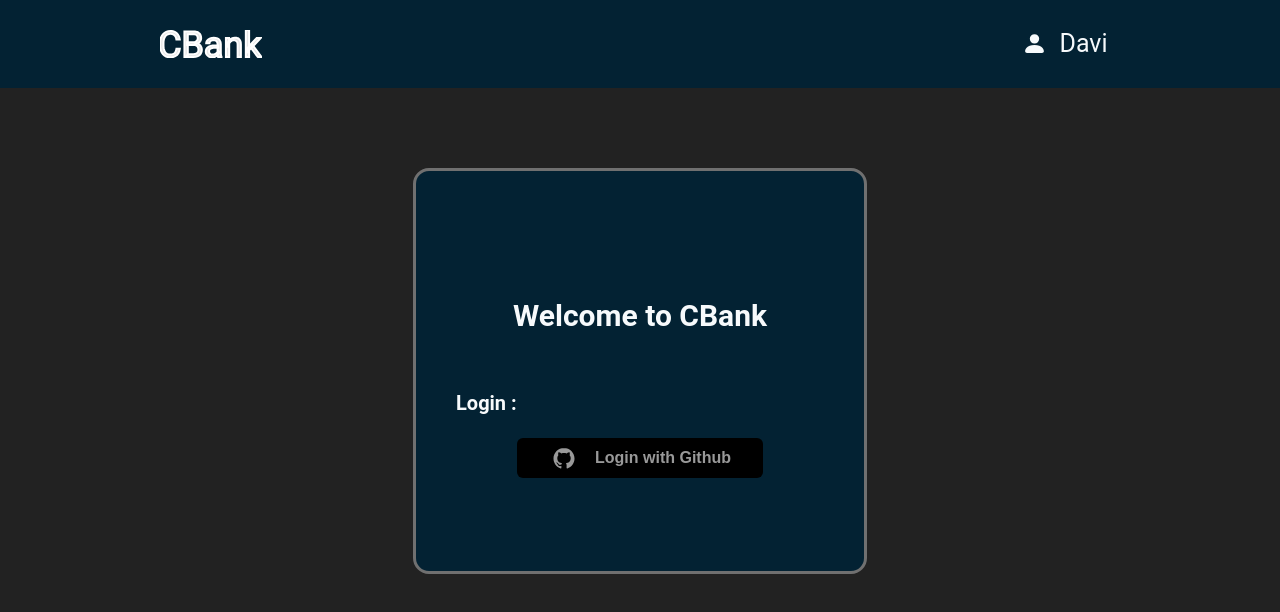
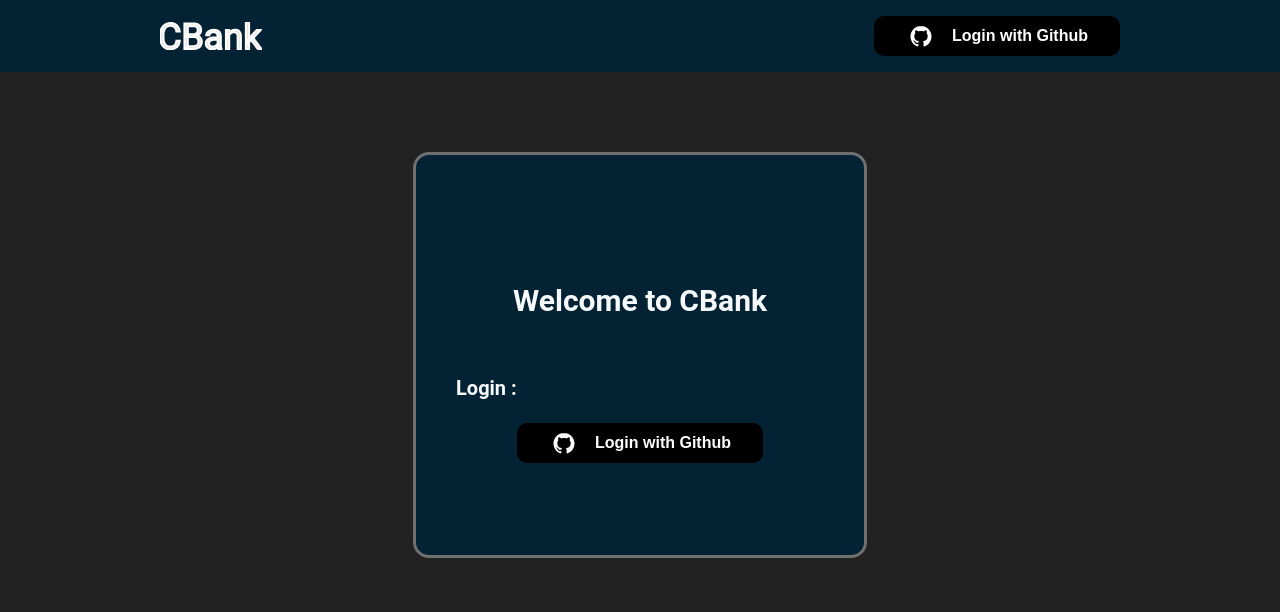
Before and after one commit to Davi-Serrano/Cbank, a Next.js app: page / in a window 1280 px wide. Shown: the top 612 px of the page. Built offline with nearby package versions, Linux system fonts and the light colour scheme; no server answers.

Commit message:
Header and singOut

```diff
--- a/src/components/Header.tsx
+++ b/src/components/Header.tsx
@@ -1,28 +1,52 @@
-import { Flex , Text} from "@chakra-ui/react";
-import { BsFillPersonFill } from  "react-icons/bs"
+import { Flex ,Button, Image,Text} from "@chakra-ui/react";
+import { useSession, signOut } from "next-auth/react";
 import {Logo} from "./Logo"
+import { SingInButton } from "./SingInButton";
 
 export  function Header() {
-    const logged = false
-
+    const {data: session}: any = useSession()
     return(
 
         <Flex
           justify="space-between"
           align="center"
-          p="0 10em"
+          p="1em 10em"
           bg="#032233"
           >
             <Logo />
-            {logged ?
-                 <p >Login</p> :
+            {session ?
+                 <Flex
+                 align="center"
+                 justify="space-around"
+                 fontSize={25}
+               >
+                   <Image src={session?.user?.image} w="50px" borderRadius="100%" />
+                   <Text px="0.5em"> {session?.user?.name}</Text>
+                   <Button
+                     bg="#000000"
+                     color="#ffffff"
+                     border="none"
+                     borderRadius="10px"
+                     m="auto"
+                     px="2em"
+                     onClick={()=> signOut()}
+                     _hover={{
+                             cursor:"pointer",
+                             bg:"#999999"
+                         }
+                      }
+                     >
+                      signOut
+                   </Button>
+               </Flex>
+                :
                 <Flex
-                  align="center"
-                  justify="space-around"
-                  fontSize={25}
-                >
-                    <BsFillPersonFill/>
-                    <Text px="0.5em">  Davi</Text>
+                 align="center"
+                 justify="space-around"
+                 fontSize={25}
+               >
+
+               <SingInButton />
                 </Flex>
             }
         </Flex>
--- a/src/components/SingInButton.tsx
+++ b/src/components/SingInButton.tsx
@@ -5,17 +5,21 @@ import { DiGithubBadge } from "react-icons/di";
 export function SingInButton(){
     const {data: session} = useSession()
 
-    console.log(session)
-
     return(
 
         <Button
-            m="auto"
-            bg="#000000"
-            color="#999999"
-            border="none"
-            px="2em"
-            onClick={()=> signIn()}
+        bg="#000000"
+        color="#ffffff"
+        border="none"
+        borderRadius="10px"
+        m="auto"
+        px="2em"
+        onClick={()=> signIn()}
+        _hover={{
+                cursor:"pointer",
+                bg:"#999999"
+            }
+        }
         >
             <DiGithubBadge size={30}/>
             <Text pl="1em">
```
